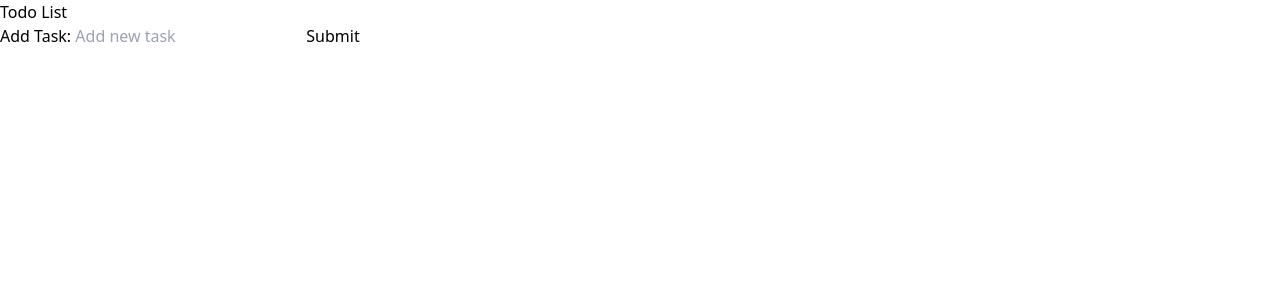
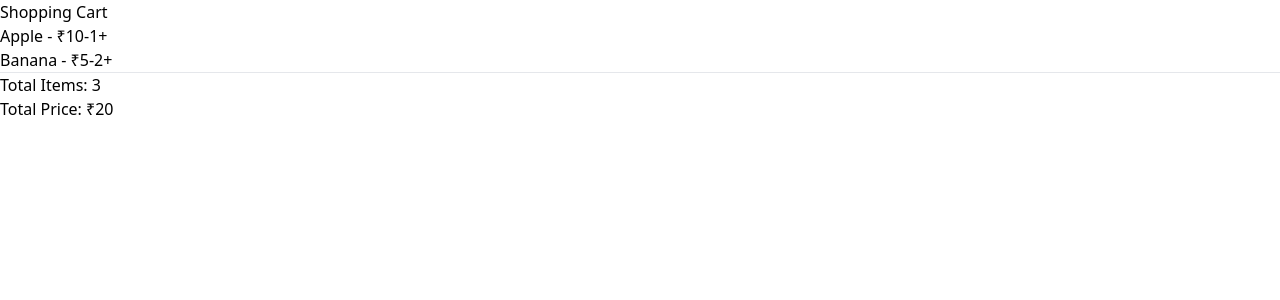
Before and after one commit to suriya-a9/react-study, a React (Create React App) app: page /state in a window 1280 px wide. Shown: the top 300 px of the page. Built offline with nearby package versions, Linux system fonts and the light colour scheme; the HTML template or start-up script is replaced by a standard one.

Commit message:
after changes

```diff
--- a/src/pages/State.jsx
+++ b/src/pages/State.jsx
@@ -285,22 +285,26 @@
 
 // const State = () => {
 //     const [theme, setTheme] = useState('light');
+
 //     const themeChange = () => {
 //         setTheme(theme === 'light' ? 'dark' : 'light');
 //     }
+
 //     const styles = {
 //         backgroundColor: theme === 'light' ? 'white' : 'black',
 //         color: theme === 'light' ? 'black' : 'white',
+//         height: '100vh',
 //         textAlign: 'center',
-//         height: '100vh',
+//         padding: '20px',
 //         display: 'flex',
 //         justifyContent: 'start',
 //         alignItems: 'center',
 //         flexDirection: 'column'
 //     }
+
 //     return (
 //         <div style={styles}>
-//             <span>Current theme: {theme}</span>
+//             <h2>Current Theme: {theme === 'light' ? 'Light' : 'Dark'} theme</h2>
 //             <button onClick={themeChange}>Switch to {theme === 'light' ? 'Dark' : 'Light'} mode</button>
 //         </div>
 //     )
@@ -310,76 +314,137 @@
 
 // State in Todo Listing - [Highlight]
 
+// import { useState } from "react";
+
+// export default function Todo() {
+//     const [tasks, setTasks] = useState([]);
+//     const [newTask, setNewTask] = useState('');
+//     const [editIndex, setEditIndex] = useState(null);
+//     const [editText, setEditText] = useState('');
+
+//     const addTask = () => {
+//         if (newTask) {
+//             setTasks([...tasks, newTask]);
+//             setNewTask('');
+//         }
+//     }
+
+//     const handleEdit = (index) => {
+//         setEditIndex(index);
+//         setEditText(tasks[index])
+//     }
+
+//     const handleUpdate = () => {
+//         const updatedTask = [...tasks]
+//         updatedTask[editIndex] = editText
+//         setTasks(updatedTask);
+//         setEditIndex(null)
+//         setEditText('')
+//     }
+
+//     const handleDelete = (index) => {
+//         const updatedTask = tasks.filter((_, i) => i !== index)
+//         setTasks(updatedTask);
+//     }
+
+//     return (
+//         <div>
+//             <h1>Todo List</h1>
+//             <div>
+//                 <lable>Add Task: </lable>
+//                 <input
+//                     type="text"
+//                     value={newTask}
+//                     placeholder="Add new task"
+//                     onChange={(e) => setNewTask(e.target.value)}
+//                 />
+//                 <button onClick={addTask}>Submit</button>
+//             </div>
+//             <ul>
+//                 {tasks.map((task, index) => (
+//                     <li key={index} className="task-item">
+//                         {editIndex === index ? (
+//                             <span>
+//                                 <input
+//                                     type="text"
+//                                     value={editText}
+//                                     onChange={(e) => setEditText(e.target.value)}
+//                                 />
+//                                 <button onClick={handleUpdate}>Save</button>
+//                             </span>
+//                         ) : (
+//                             <span>
+//                                 <span>{task}</span>
+//                                 <div className="buttons">
+//                                     <button className="btn-edit" onClick={() => handleEdit(index)}>Edit</button>
+//                                     <button className="btn-delete" onClick={() => handleDelete(index)}>Delete</button>
+//                                 </div>
+//                             </span>
+//                         )}
+//                     </li>
+//                 ))}
+//             </ul>
+//         </div>
+//     )
+// }
+
+// State in Derived State & Computations - [Highlight]
+
 import { useState } from "react";
 
-export default function Todo() {
-    const [tasks, setTasks] = useState([]);
-    const [newTask, setNewTask] = useState('');
-    const [editIndex, setEditIndex] = useState(null);
-    const [editText, setEditText] = useState('');
+const Cart = () => {
+    const [cart, setCart] = useState([
+        { id: 1, name: "Apple", price: 10, quantity: 1 },
+        { id: 2, name: "Banana", price: 5, quantity: 2 }
+    ]);
 
-    const addTask = () => {
-        if (newTask) {
-            setTasks([...tasks, newTask]);
-            setNewTask('');
-        }
-    }
+    const increaseQty = (id) => {
+        setCart(
+            cart.map((item) =>
+                item.id === id
+                    ? { ...item, quantity: item.quantity + 1 }
+                    : item
+            )
+        );
+    };
 
-    const handleEdit = (index) => {
-        setEditIndex(index);
-        setEditText(tasks[index])
-    }
+    const decreaseQty = (id) => {
+        setCart(
+            cart.map((item) =>
+                item.id === id && item.quantity > 1
+                    ? { ...item, quantity: item.quantity - 1 }
+                    : item
+            )
+        );
+    };
 
-    const handleUpdate = () => {
-        const updatedTask = [...tasks]
-        updatedTask[editIndex] = editText
-        setTasks(updatedTask);
-        setEditIndex(null)
-        setEditText('')
-    }
+    // Derived state
+    const totalItems = cart.reduce((sum, item) => sum + item.quantity, 0);
 
-    const handleDelete = (index) => {
-        const updatedTask = tasks.filter((_, i) => i !== index)
-        setTasks(updatedTask);
-    }
+    const totalPrice = cart.reduce(
+        (sum, item) => sum + item.price * item.quantity,
+        0
+    );
 
     return (
         <div>
-            <h1>Todo List</h1>
-            <div>
-                <lable>Add Task: </lable>
-                <input
-                    type="text"
-                    value={newTask}
-                    placeholder="Add new task"
-                    onChange={(e) => setNewTask(e.target.value)}
-                />
-                <button onClick={addTask}>Submit</button>
-            </div>
-            <ul>
-                {tasks.map((task, index) => (
-                    <li key={index} className="task-item">
-                        {editIndex === index ? (
-                            <span>
-                                <input
-                                    type="text"
-                                    value={editText}
-                                    onChange={(e) => setEditText(e.target.value)}
-                                />
-                                <button onClick={handleUpdate}>Save</button>
-                            </span>
-                        ) : (
-                            <span>
-                                <span>{task}</span>
-                                <div className="buttons">
-                                    <button className="btn-edit" onClick={() => handleEdit(index)}>Edit</button>
-                                    <button className="btn-delete" onClick={() => handleDelete(index)}>Delete</button>
-                                </div>
-                            </span>
-                        )}
-                    </li>
-                ))}
-            </ul>
+            <h2>Shopping Cart</h2>
+
+            {cart.map((item) => (
+                <div key={item.id}>
+                    <span>{item.name}</span> - ₹{item.price}
+                    <button onClick={() => decreaseQty(item.id)}>-</button>
+                    <span>{item.quantity}</span>
+                    <button onClick={() => increaseQty(item.id)}>+</button>
+                </div>
+            ))}
+
+            <hr />
+
+            <h3>Total Items: {totalItems}</h3>
+            <h3>Total Price: ₹{totalPrice}</h3>
         </div>
-    )
-}
+    );
+};
+
+export default Cart;
```
